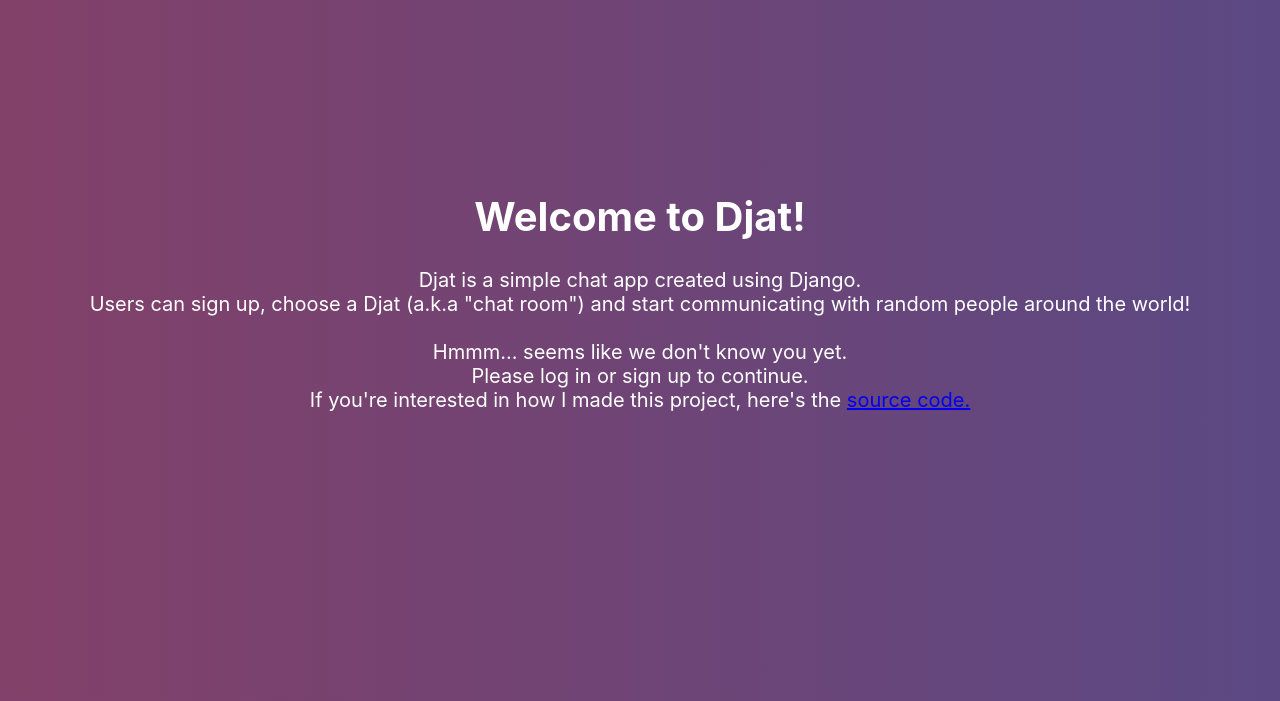
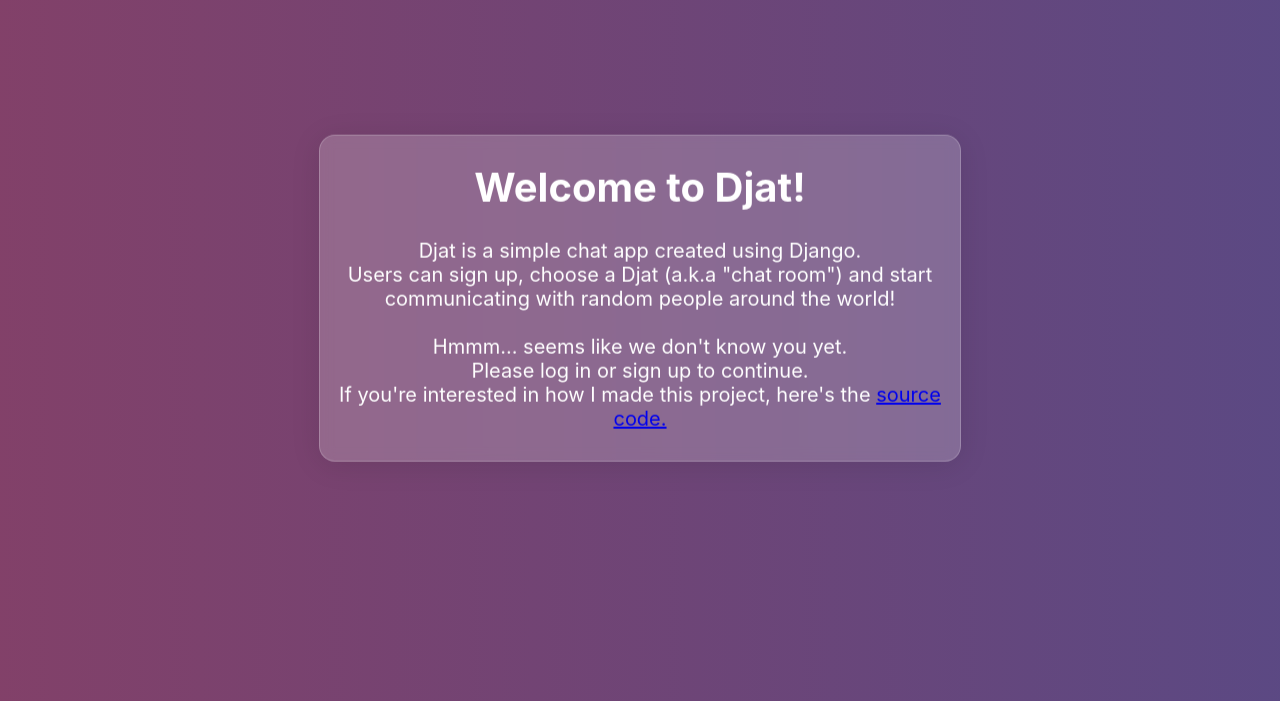
Before and after one commit to yesssirskii/Djat, a Django app: page / in a window 1280 px wide. Shown: the part 92-793 px from the top of the page. Run offline with Django 3.2, Linux system fonts and the light colour scheme.

Commit message:
Additional styling.

```diff
--- a/chat/templates/chat/base.html
+++ b/chat/templates/chat/base.html
@@ -50,11 +50,35 @@
                 transition: 0.3s;
             }
 
+
+            .floating {
+                animation-name: floating;
+                animation-duration: 3s;
+                animation-iteration-count: infinite;
+                animation-timing-function: ease-in-out;
+                margin-left: 30px;
+                margin-top: 5px;
+            }
+
+            @keyframes floating {
+                0% { transform: translate(0,  0px); }
+                50%  { transform: translate(0, 20px); }
+                100%   { transform: translate(0, -0px); }
+            }
+
             .frontpage{
                 text-align: center;
                 width: 100%;
-                margin-top: 15%;
-                margin-bottom: 30%;
+
+                background: rgba(255, 255, 255, 0.2);
+                border-radius: 16px;
+                box-shadow: 0 4px 30px rgba(0, 0, 0, 0.1);
+                backdrop-filter: blur(6.2px);
+                -webkit-backdrop-filter: blur(6.2px);
+                border: 1px solid rgba(255, 255, 255, 0.2);
+                width: 50%;
+                margin: 10% auto auto auto;
+                padding-bottom: 30px;
             }
 
             .frontpage2{
--- a/chat/templates/chat/frontpage.html
+++ b/chat/templates/chat/frontpage.html
@@ -3,7 +3,7 @@
 {% block title %}Welcome | {% endblock %}
 
 {% block content %}
-<div class = "frontpage animated fadeInUp animatedFadeInUp">
+<div class = "frontpage floating">
     {% if request.user.is_authenticated %}
         <h1 style = "font-weight: bold;">Welcome to Djat!</h1>
         <p>Djat is a simple chat app created using Django. <br> Users can sign up, choose a Djat (a.k.a "chat room") and start communicating with random people around the world!<br><br> Great, you're logged in!<br>Click 'Djats' to get started.</p>
--- a/room/templates/room/room.html
+++ b/room/templates/room/room.html
@@ -12,7 +12,7 @@
         <h1 style="margin-left: 5px;">This is the beginning of the #{{ room.name }} channel!</h1>
         <h4 style="color: white; margin-left: 10px; margin-top: -15px;">Say something, Don't be shy!</h4><hr>
         {% for m in messages %}
-            <div class = "message-and-username" style="padding:10px; margin: auto; color: white;"><b style="font-size: 20px;">{{ m.user.username }} </b><b style="font-size:12px;">{{m.date_added }}</b><br style="font-size: 22px;">{{ m.content }}<br></div>
+            <div class = "message-and-username" style="padding:10px; margin: auto; color: white;"><b style="font-size: 20px;">{{ m.user.username }} </b><b style="font-size:12px;">{{m.date_added }}</b><br><b style="font-size: 22px; font-weight: normal;">{{ m.content }}</b><br></div>
         {% endfor %}
     </div>
 
--- a/room/templates/room/rooms.html
+++ b/room/templates/room/rooms.html
@@ -8,7 +8,7 @@
 
     <div>
         <h1>Choose a Djat, {{ request.user.username }}!</h1>
-        <p>Choose a Djat which suits you the most and start typing.</p>
+        <p>Choose a Djat which suits you the most and start typing!</p>
     </div>
 
     <div class = "rooms">
--- a/room/views.py
+++ b/room/views.py
@@ -1,8 +1,6 @@
 from django.contrib.auth.decorators import login_required
 from django.shortcuts import render
-
 from django.contrib.auth.models import User
-
 from .models import Room, Message
 
 @login_required # For function to work, user needs to be logged in.
@@ -24,4 +22,4 @@ def getAllUsers(request):
         'all_users': allUsers
     }
 
-    return render(request, 'room/room/html', context)
+    return render(request, 'room/room.html', context)
```
Also changed, not shown: other parts of chat/templates/chat/base.html (+26 -1 lines).
